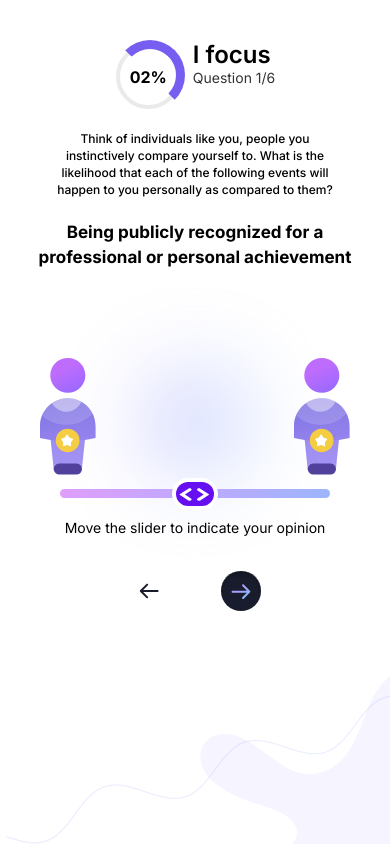
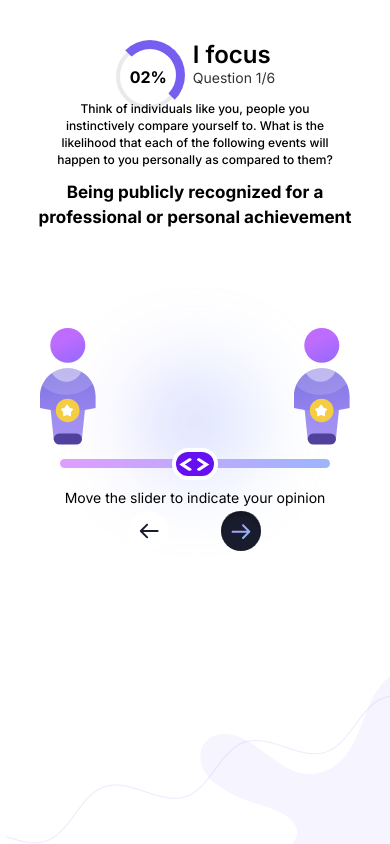
Before and after one commit to sachinmail223/range, a React (Create React App) app: page / in a window 390 px wide. Built offline with nearby package versions, Linux system fonts and the light colour scheme.

Commit message:
first responsive

```diff
--- a/src/components/ProgressCard.module.css
+++ b/src/components/ProgressCard.module.css
@@ -249,13 +249,13 @@ margin: 20px;
     max-width: 300px;
     font-size: 12px;
     line-height: 17px;
-    top: 130px;
+    top: 100px;
 }
 .heading2{
     max-width: 320px;
     font-size: 17px;
     line-height: 25px;
-    top: 220px;
+    top: 180px;
 }
 .background{
  width: 100vw;
@@ -263,12 +263,12 @@ margin: 20px;
 }
 .range{
   max-width: 300px;
-  top: 130px;
+  top: 100px;
 }
 
 .buttonDiv{
   position: absolute;
-  top: 550px;
+  top: 490px;
 }
 
 .input{
```
